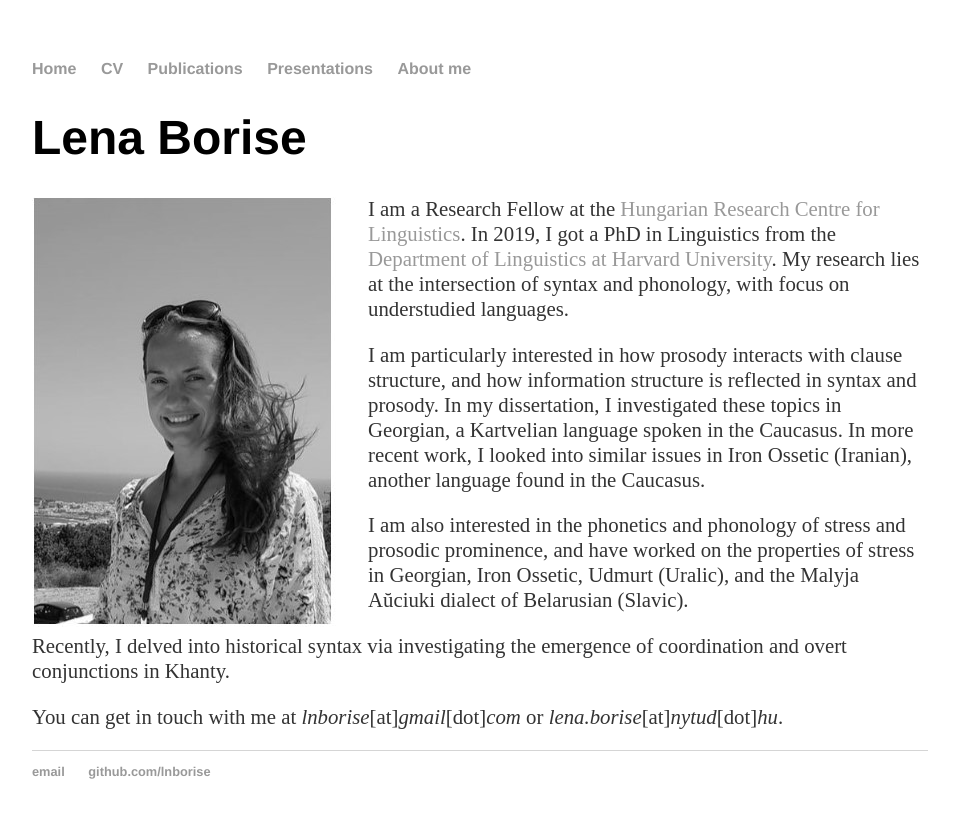
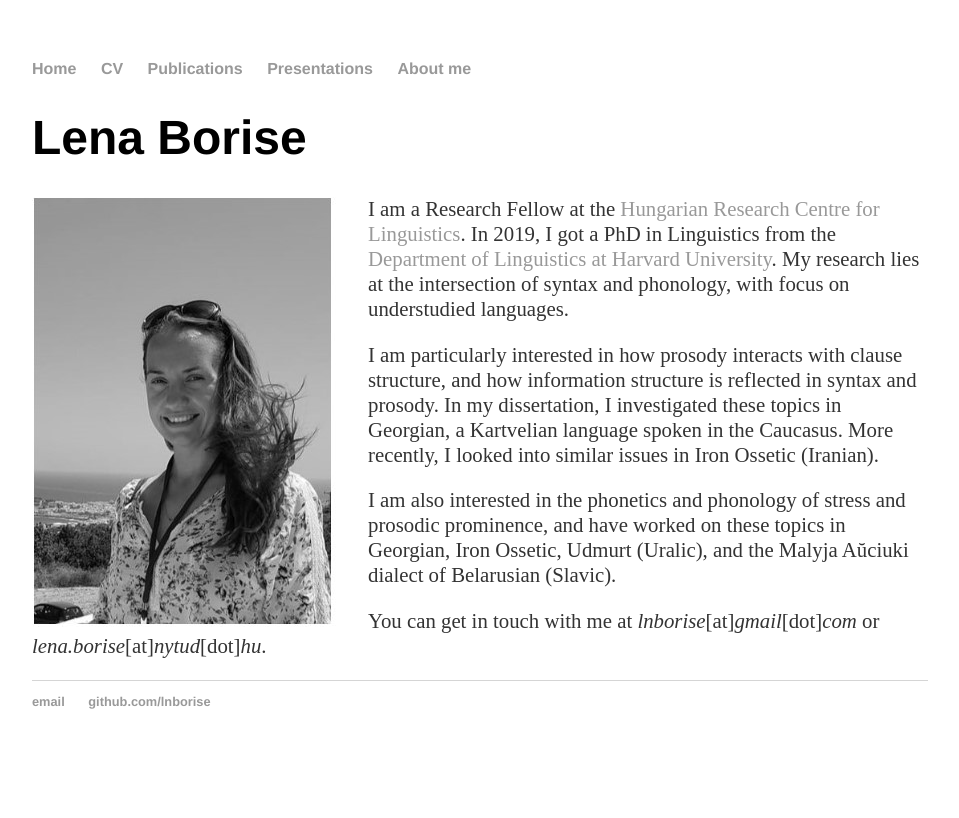
Before and after one commit to lnborise/lnborise.github.io, a Jekyll site: the page built from index.html, in a window 1280 px wide. Shown: the top 818 px of the page, without its empty margins (160-1119 px from the left). Built offline with Jekyll 4.4.1, drawn with Linux system fonts in a browser that asks for light colours.

Commit message:
Update index.html

```diff
--- a/index.html
+++ b/index.html
@@ -10,11 +10,9 @@ title: Lena Borise
   <div>
         <p>I am a Research Fellow at the <a href="http://www.nytud.hu/eng/index.html">Hungarian Research Centre for Linguistics</a>. In 2019, I got a PhD in Linguistics from the <a href="https://linguistics.fas.harvard.edu/">Department of Linguistics at Harvard University</a>. My research lies at the intersection of syntax and phonology, with focus on understudied languages.</p>
 
-	<p>I am particularly interested in how prosody interacts with clause structure, and how information structure is reflected in syntax and prosody. In my dissertation, I investigated these topics in Georgian, a Kartvelian language spoken in the Caucasus. In more recent work, I looked into similar issues in Iron Ossetic (Iranian), another language found in the Caucasus.</p>
+	<p>I am particularly interested in how prosody interacts with clause structure, and how information structure is reflected in syntax and prosody. In my dissertation, I investigated these topics in Georgian, a Kartvelian language spoken in the Caucasus. More recently, I looked into similar issues in Iron Ossetic (Iranian).</p>
 
-	<p>I am also interested in the phonetics and phonology of stress and prosodic prominence, and have worked on the properties of stress in Georgian, Iron Ossetic, Udmurt (Uralic), and the Malyja Aŭciuki dialect of Belarusian (Slavic).</p>
-
-	<p>Recently, I delved into historical syntax via investigating the emergence of coordination and overt conjunctions in Khanty.</p>
+	<p>I am also interested in the phonetics and phonology of stress and prosodic prominence, and have worked on these topics in Georgian, Iron Ossetic, Udmurt (Uralic), and the Malyja Aŭciuki dialect of Belarusian (Slavic).</p>
 
 	<p>You can get in touch with me at <i>lnborise</i>[at]<i>gmail</i>[dot]<i>com</i> or <i>lena.borise</i>[at]<i>nytud</i>[dot]<i>hu</i>.</p>
   </div>
```
